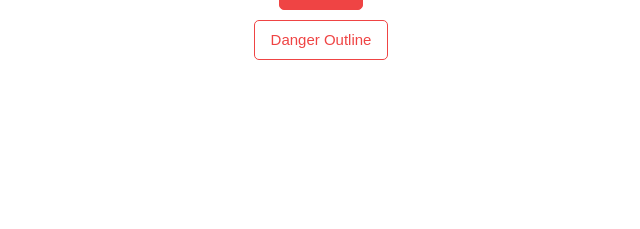
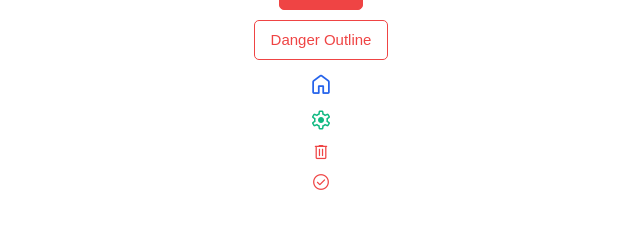
Before and after one commit to Bauli29/DermaTrack, a Next.js app in the folder frontend/: page /test in a window 1280 px wide. Shown: the part 473-702 px from the top of the page, without its empty margins (319-959 px from the left). Built offline with nearby package versions, Linux system fonts and the light colour scheme.

Commit message:
Derma-79 Icon Component Co-authored-by: proettgen

```diff
--- a/frontend/src/app/layout.tsx
+++ b/frontend/src/app/layout.tsx
@@ -5,6 +5,12 @@ import StyledComponentsRegistry from '@/lib/registry'
 
 const RootLayout = ({ children }: { children: React.ReactNode }) => (
   <html lang='en'>
+    <head>
+      <link
+        href='https://fonts.googleapis.com/css2?family=Material+Symbols+Rounded'
+        rel='stylesheet'
+      />
+    </head>
     <body>
       <StyledComponentsRegistry>
         <ClientLayout>
--- /dev/null
+++ b/frontend/src/components/atoms/Icon/index.tsx
@@ -0,0 +1,26 @@
+'use client'
+import React from 'react'
+import { IIconProps } from './types'
+import * as SC from './styles'
+
+const Icon = ({
+  name,
+  color = 'primary',
+  size = 'md',
+  spacing,
+  onClick,
+  ...props
+}: IIconProps) => (
+  <SC.Icon
+    $color={color}
+    $size={size}
+    $spacing={spacing}
+    $clickable={!!onClick}
+    onClick={onClick}
+    {...props}
+  >
+    {name}
+  </SC.Icon>
+)
+
+export default Icon
--- /dev/null
+++ b/frontend/src/components/atoms/Icon/styles.ts
@@ -0,0 +1,86 @@
+// /Users/proettgen/dev/DHBW/DermaTrack/frontend/src/components/atoms/icon/styles.ts
+
+'use client'
+import styled, { css } from 'styled-components'
+
+import { ITheme } from '@/lib/themes'
+
+import { IStyledIconProps } from './types'
+
+const sizeStyles = {
+  sm: css`
+    font-size: 20px;
+    width: 20px;
+    height: 20px;
+  `,
+  md: css`
+    font-size: 24px;
+    width: 24px;
+    height: 24px;
+  `,
+  lg: css`
+    font-size: 28px;
+    width: 28px;
+    height: 28px;
+  `,
+}
+
+const colorStyles = (theme: ITheme) => ({
+  primary: css`
+    color: ${theme.colors.primary};
+  `,
+  secondary: css`
+    color: ${theme.colors.secondary};
+  `,
+  error: css`
+    color: ${theme.colors.error};
+  `,
+  warning: css`
+    color: ${theme.colors.warning};
+  `,
+  info: css`
+    color: ${theme.colors.info};
+  `,
+  success: css`
+    color: ${theme.colors.success};
+  `,
+})
+
+export const Icon = styled.span<IStyledIconProps>`
+  font-family: 'Material Symbols Rounded';
+  font-variation-settings:
+    'FILL' 0,
+    'wght' 300,
+    'GRAD' 0,
+    'opsz' 24;
+  display: inline-flex;
+  align-items: center;
+  justify-content: center;
+  line-height: 1;
+  user-select: none;
+  vertical-align: middle;
+  cursor: ${({ $clickable }) => ($clickable ? 'pointer' : 'default')};
+
+  ${({ $spacing }) => $spacing && `margin: ${$spacing};`}
+
+  /* Sizes */
+  ${({ $size }) => sizeStyles[$size]}
+
+  /* Colors */
+  ${({ $color, theme }) => colorStyles(theme)[$color]}
+
+  /* Hover effect for clickable icons */
+  ${({ $clickable }) =>
+    $clickable &&
+    css`
+      transition: opacity 0.2s ease;
+
+      &:hover {
+        opacity: 0.7;
+      }
+
+      &:active {
+        opacity: 0.5;
+      }
+    `}
+`
--- /dev/null
+++ b/frontend/src/components/atoms/Icon/types.ts
@@ -0,0 +1,26 @@
+import { HTMLAttributes } from 'react'
+
+export type TIconColor =
+  | 'primary'
+  | 'secondary'
+  | 'error'
+  | 'warning'
+  | 'info'
+  | 'success'
+
+export type TIconSize = 'sm' | 'md' | 'lg'
+
+export interface IIconProps extends HTMLAttributes<HTMLSpanElement> {
+  name: string
+  color?: TIconColor
+  size?: TIconSize
+  spacing?: string
+  onClick?: () => void
+}
+
+export interface IStyledIconProps {
+  $color: TIconColor
+  $size: TIconSize
+  $spacing?: string
+  $clickable: boolean
+}
--- a/frontend/src/components/templates/test-template/index.tsx
+++ b/frontend/src/components/templates/test-template/index.tsx
@@ -1,4 +1,5 @@
 import Button from '@/components/atoms/button'
+import Icon from '@/components/atoms/Icon'
 
 import * as SC from './styles'
 import ThemeButton from './temp-theme-button'
@@ -32,6 +33,11 @@ const TestTemplate = () => (
       <Button variant='danger-outline' size='md'>
         Danger Outline
       </Button>
+
+      <Icon name='home' size='lg' color='primary' aria-label='home button' />
+      <Icon name='settings' size='md' color='secondary' />
+      <Icon name='delete' size='sm' color='error' />
+      <Icon name='check_circle' size='sm' color='error' />
     </>
   </SC.TestPageWrapper>
 )
```
